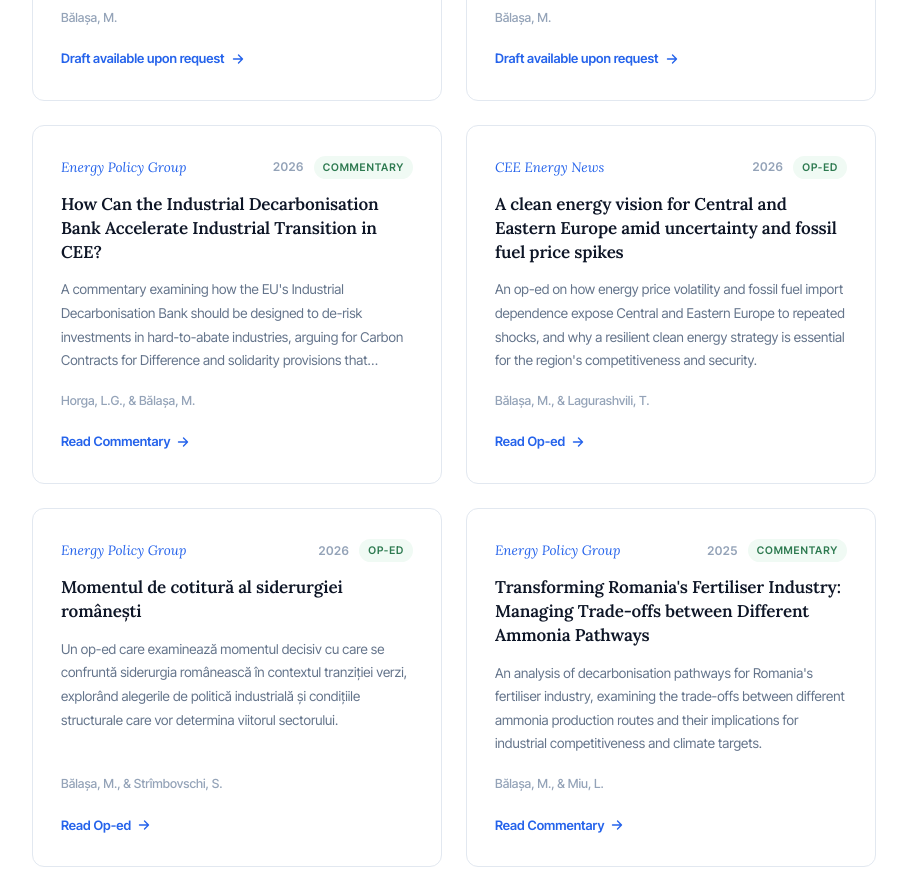
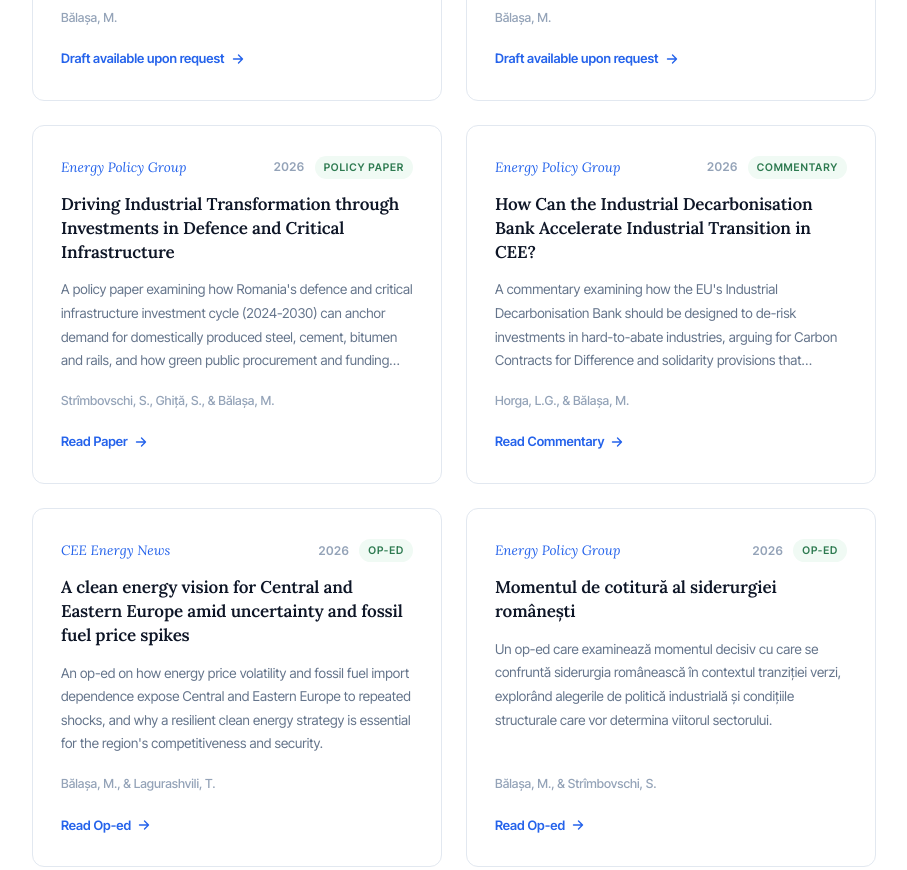
Before and after one commit to mara-balasa/mara-balasa.github.io, a plain HTML site: page research.html in a window 1280 px wide. Shown: the part 1700-2570 px from the top of the page, without its empty margins (186-1093 px from the left). Drawn offline with Linux system fonts and the light colour scheme.

Commit message:
new policy report

```diff
--- a/research.html
+++ b/research.html
@@ -44,7 +44,7 @@
   <!-- Stat strip -->
   <div class="stat-strip" data-animate data-delay="1">
     <div class="stat">
-      <span class="stat-num">17</span>
+      <span class="stat-num">19</span>
       <span class="stat-label">Publications</span>
     </div>
     <div class="stat-divider"></div>
@@ -224,6 +224,30 @@
       <div class="paper-card__meta">
         <span class="paper-card__venue">Energy Policy Group</span>
         <span class="paper-card__year">2026</span>
+        <span class="paper-card__type paper-card__type--chapter">Policy Paper</span>
+      </div>
+      <h3 class="paper-card__title">
+        Driving Industrial Transformation through Investments in Defence and Critical Infrastructure
+      </h3>
+      <p class="paper-card__abstract">
+        A policy paper examining how Romania's defence and critical infrastructure investment
+        cycle (2024-2030) can anchor demand for domestically produced steel, cement, bitumen
+        and rails, and how green public procurement and funding conditionalities could help
+        revive the country's industrial base.
+      </p>
+      <div class="paper-card__authors">Strîmbovschi, S., Ghiță, S., &amp; Bălașa, M.</div>
+      <a href="https://www.epg-thinktank.org/wp-content/uploads/2026/11/EPG-Policy-Paper-Driving-Industrial-Transformation-through-Investments-in-Defence-and-Critical-Infrastructure.pdf" class="paper-card__link" target="_blank" rel="noopener noreferrer">
+        Read Paper
+        <svg width="14" height="14" viewBox="0 0 14 14" fill="none">
+          <path d="M2.5 7h9M7.5 3l4 4-4 4" stroke="currentColor" stroke-width="1.4" stroke-linecap="round" stroke-linejoin="round"/>
+        </svg>
+      </a>
+    </article>
+
+    <article class="paper-card" data-type="chapter" data-animate data-delay="2">
+      <div class="paper-card__meta">
+        <span class="paper-card__venue">Energy Policy Group</span>
+        <span class="paper-card__year">2026</span>
         <span class="paper-card__type paper-card__type--chapter">Commentary</span>
       </div>
       <h3 class="paper-card__title">
@@ -244,7 +268,7 @@
       </a>
     </article>
 
-    <article class="paper-card" data-type="chapter" data-animate data-delay="2">
+    <article class="paper-card" data-type="chapter" data-animate data-delay="3">
       <div class="paper-card__meta">
         <span class="paper-card__venue">CEE Energy News</span>
         <span class="paper-card__year">2026</span>
```
